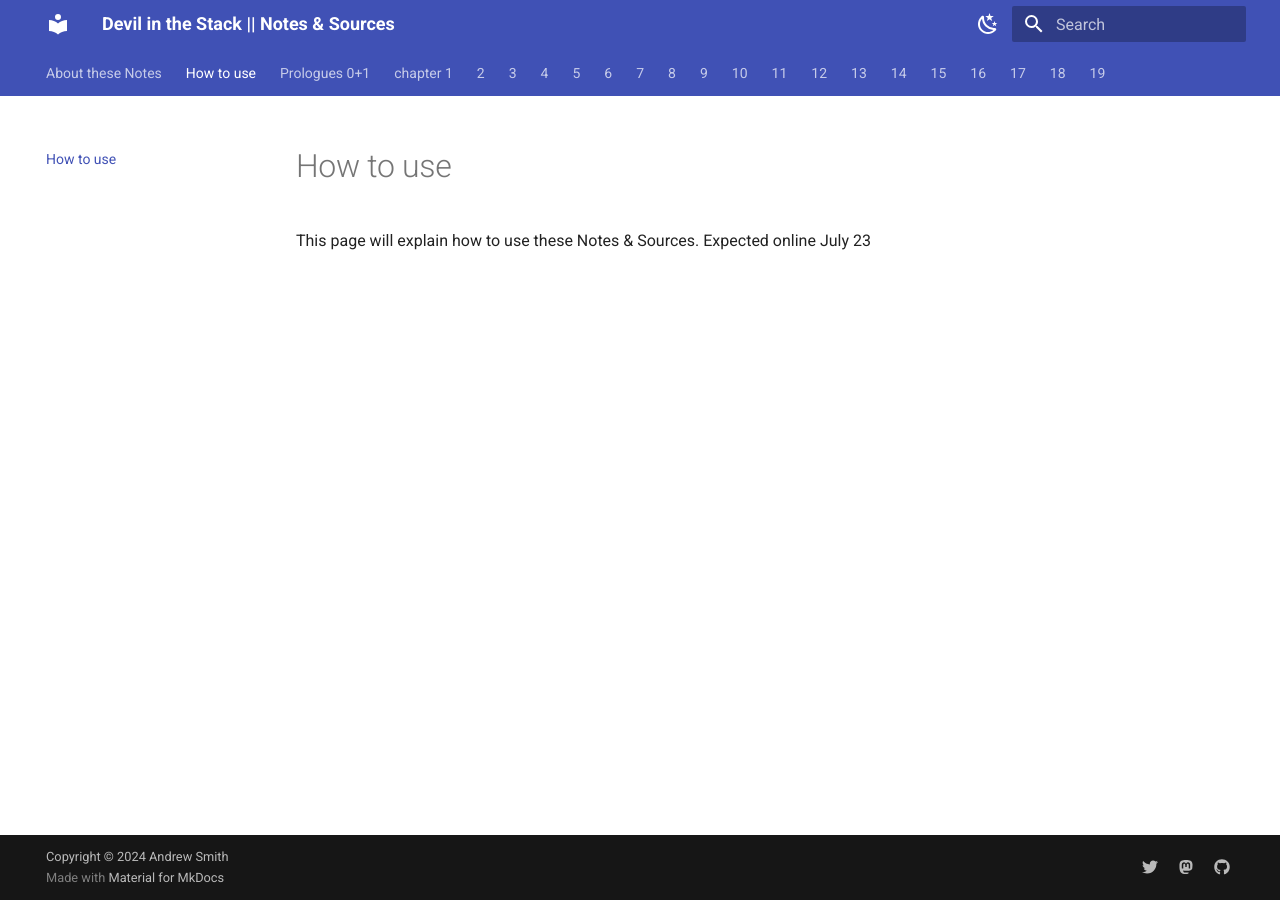
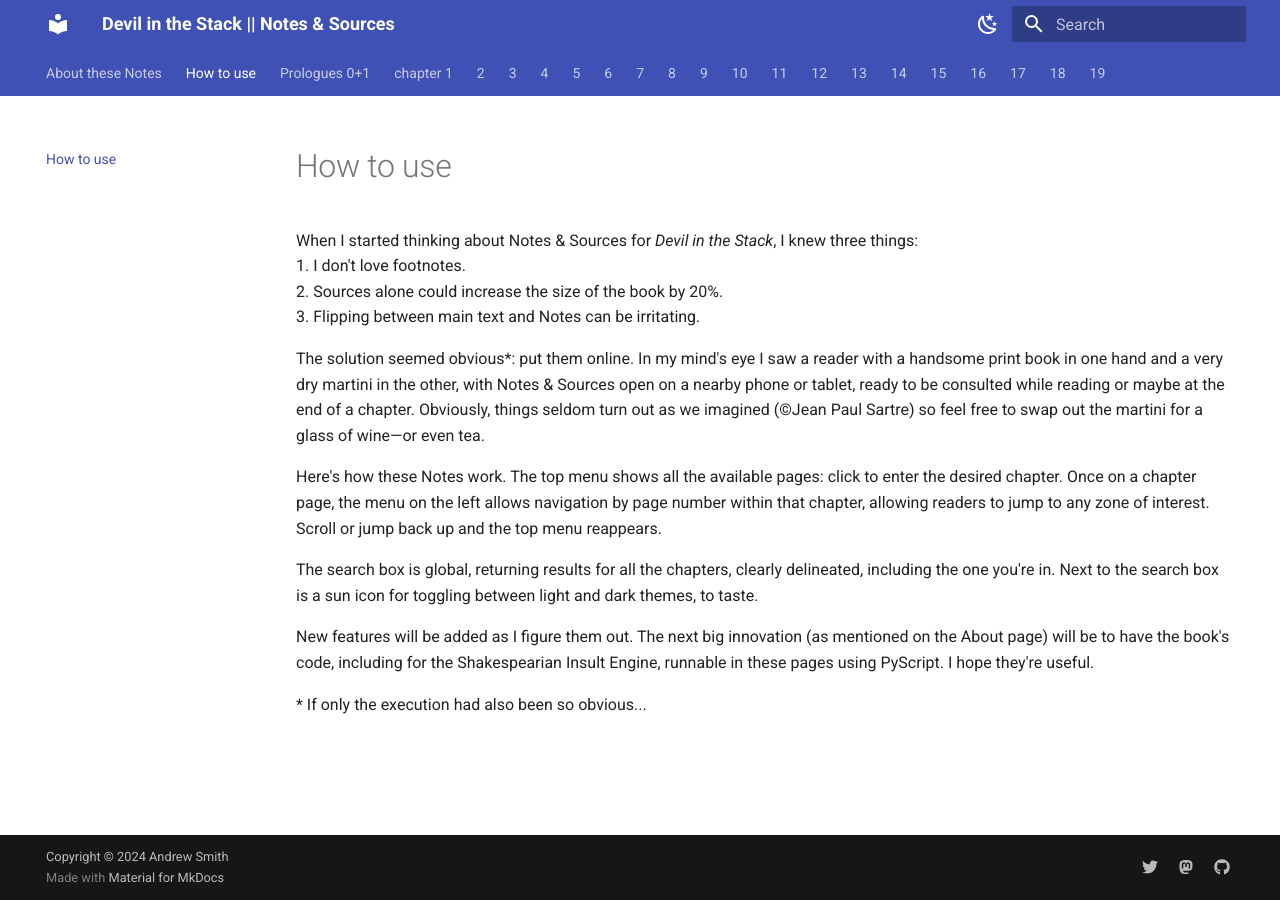
Before and after one commit to zappascout/devil_notes-sources, an MkDocs documentation site: the page built from docs/instructions.md, in a window 1280 px wide. Built offline with MkDocs 1.6.1 and Material for MkDocs 9.7.7, drawn with Linux system fonts in a browser that asks for light colours.

Commit message:
add full text for How to use page

```diff
--- a/docs/instructions.md
+++ b/docs/instructions.md
@@ -1,6 +1,25 @@
+When I started thinking about Notes & Sources for *Devil in the Stack*, I knew three things:
+1.  I don't love footnotes.
+2.  Sources alone could increase the size of the book by 20%.
+3.  Flipping between main text and Notes can be irritating.
+
+The solution seemed obvious\*: put them online. In my mind's eye I saw a reader with a handsome print book in one hand and a very dry martini in the other, with Notes & Sources open on a nearby phone or tablet, ready to be consulted while reading or maybe at the end of a chapter. Obviously, things seldom turn out as we imagined (©Jean Paul Sartre) so feel free to swap out the martini for a glass of wine—or even tea.
+
+Here's how these Notes work. The top menu shows all the available pages: click to enter the desired chapter. Once on a chapter page, the menu on the left allows navigation by page number within that chapter, allowing readers to jump to any zone of interest. Scroll or jump back up and the top menu reappears.
+
+The search box is global, returning results for all the chapters, clearly delineated, including the one you're in. Next to the search box is a sun icon for toggling between light and dark themes, to taste.
+
+New features will be added as I figure them out. The next big innovation (as mentioned on the About page) will be to have the book's code, including for the Shakespearian Insult Engine, runnable in these pages using PyScript. I hope they're useful.
+
+\* If only the execution had also been so obvious...
+
+
+
+
+
 <!-- why is this here? don't like footnotes -->
 
-This page will explain how to use these Notes & Sources. Expected online July 23
+<!-- This page will explain how to use these Notes & Sources. Expected online July 23 -->
 
 <!--
 EXPLAIN how to navigate the Note & Sources
```
